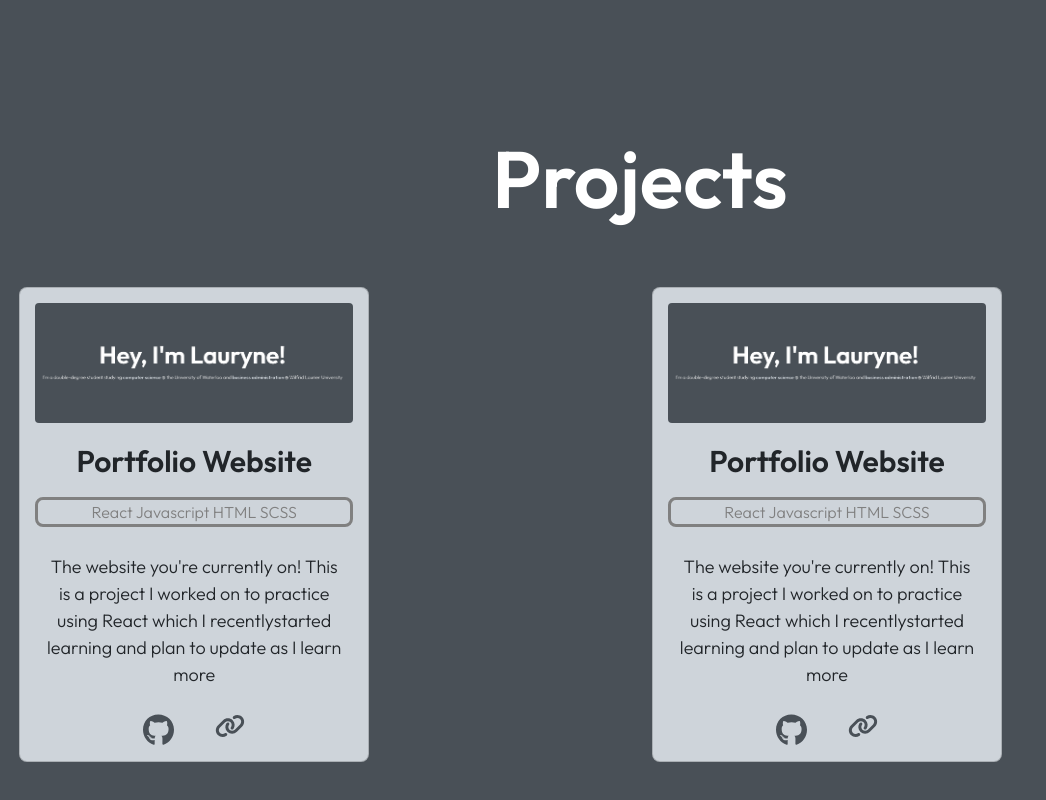
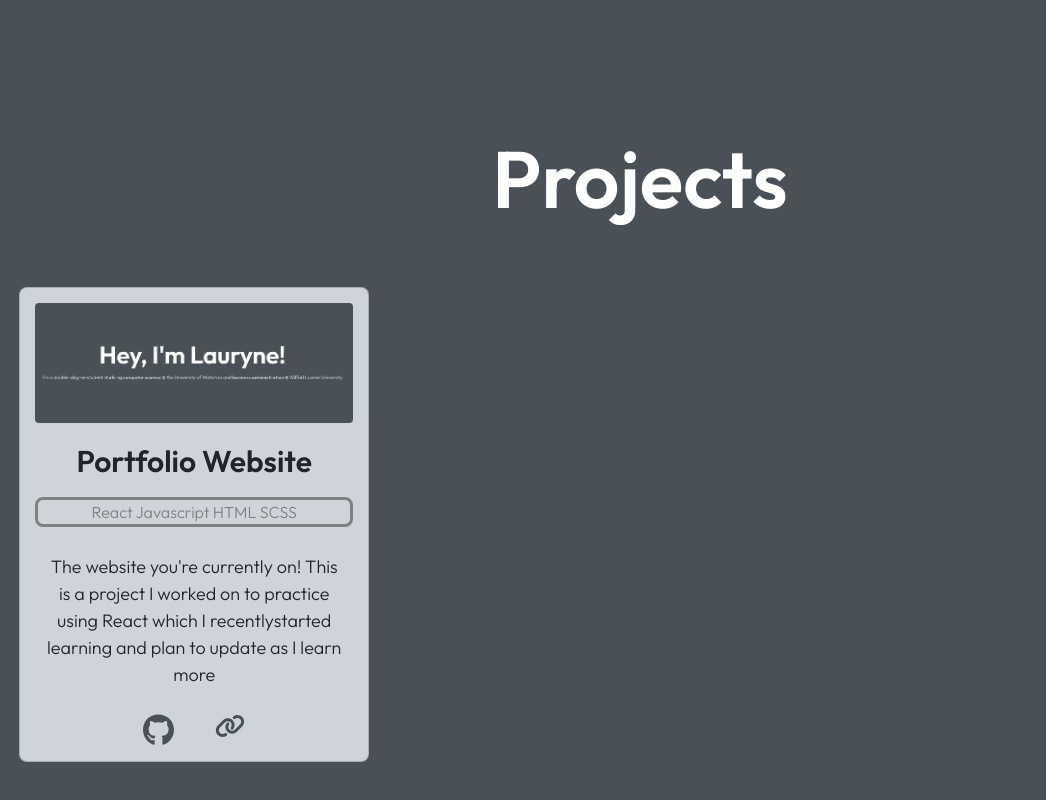
Before and after one commit to lauryneada/personal_website, a React (Vite) app: page / in a window 1280 px wide. Shown: the part 1734-2534 px from the top of the page, without its empty margins (0-1046 px from the left). Built offline with nearby package versions, Linux system fonts and the light colour scheme.

Commit message:
project card style fix

```diff
--- a/src/App.jsx
+++ b/src/App.jsx
@@ -68,7 +68,7 @@ function Card({project}) {
     <div className="card">
 
         <div classname="card-img">
-          <img src="/portfolio.png"></img>
+          <img src={project.img}></img>
         </div>
 
         <div className="card-content">
@@ -99,18 +99,12 @@ function Projects() {
       <h2>Projects</h2>
       <Row>
         <Col>
-          <Card project = {{ title: "Portfolio Website",
-                               technologies: ["React", "Javascript", "HTML", "SCSS"],
-                               body : "The website you're currently on! This is a project I worked on to practice using React which I recently"
-                               + "started learning and plan to update as I learn more",
-                                }}/>
-        </Col>
-        <Col>
-          <Card project = {{ title: "Portfolio Website",
-                               technologies: ["React", "Javascript", "HTML", "SCSS"],
-                               body : "The website you're currently on! This is a project I worked on to practice using React which I recently"
-                               + "started learning and plan to update as I learn more",
-                                }}/>
+          <Card project = {{ img : "/portfolio.png",
+                             title: "Portfolio Website",
+                             technologies: ["React", "Javascript", "HTML", "SCSS"],
+                             body : "The website you're currently on! This is a project I worked on to practice using React which I recently"
+                                  + "started learning and plan to update as I learn more",
+                          }}/>
         </Col>
 
       </Row>
```
